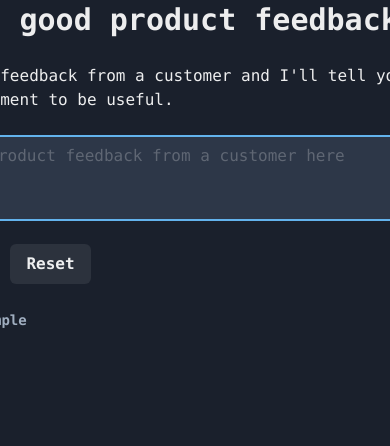
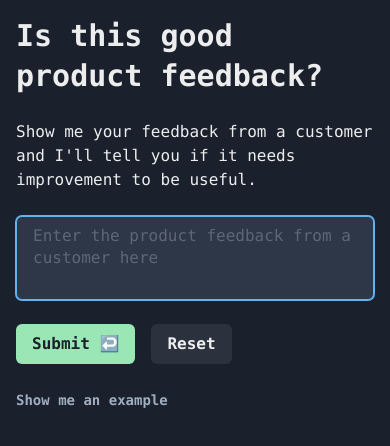
Before and after one commit to clbarrell/goodfeedback, a Next.js app: page / in a window 390 px wide. Shown: the top 446 px of the page. Built offline with nearby package versions, Linux system fonts and the light colour scheme.

Commit message:
fix mobile wrap

```diff
--- a/src/pages/index.tsx
+++ b/src/pages/index.tsx
@@ -99,10 +99,11 @@ export default function Home() {
       <main>
         <Container centerContent>
           <Stack
-            my={[0, 6, 32]}
+            my={[4, 6, 32]}
             ml={[0, 0, -12, -32]}
             fontFamily="mono"
             spacing={6}
+            wrap="wrap"
           >
             <Heading fontFamily={"mono"} hidden={submittedFeedback}>
               Is this good product feedback?
@@ -116,7 +117,7 @@ export default function Home() {
             )}
             <Textarea
               ref={input}
-              w={"container.sm"}
+              w={"full"}
               rows={3}
               resize="none"
               autoFocus
```
